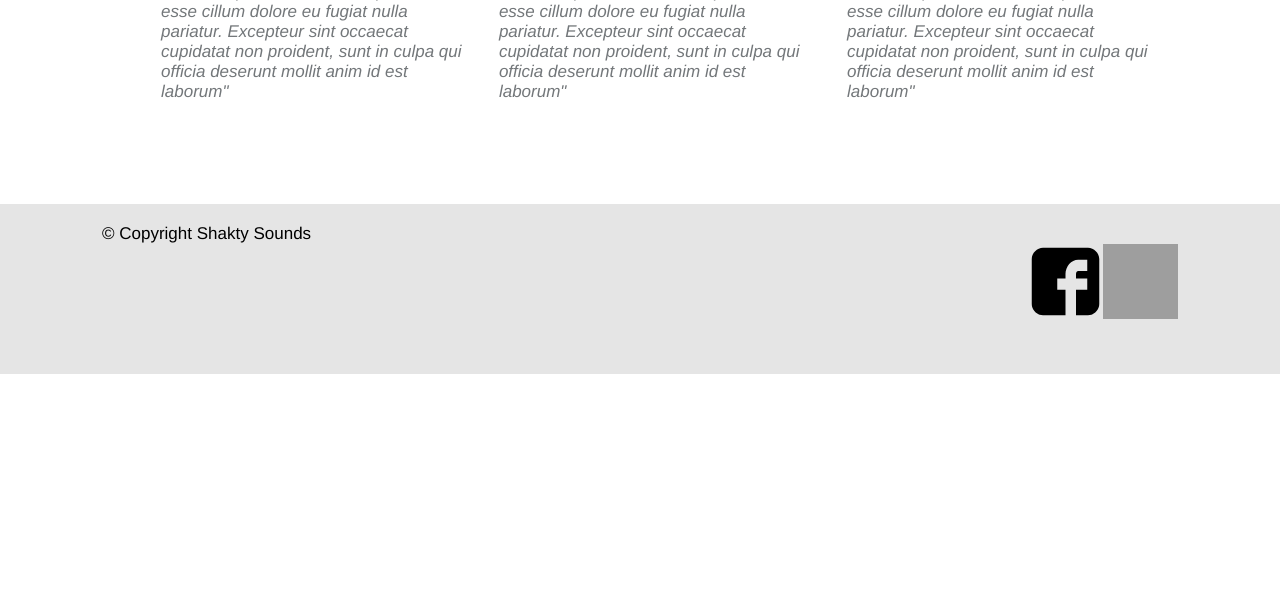
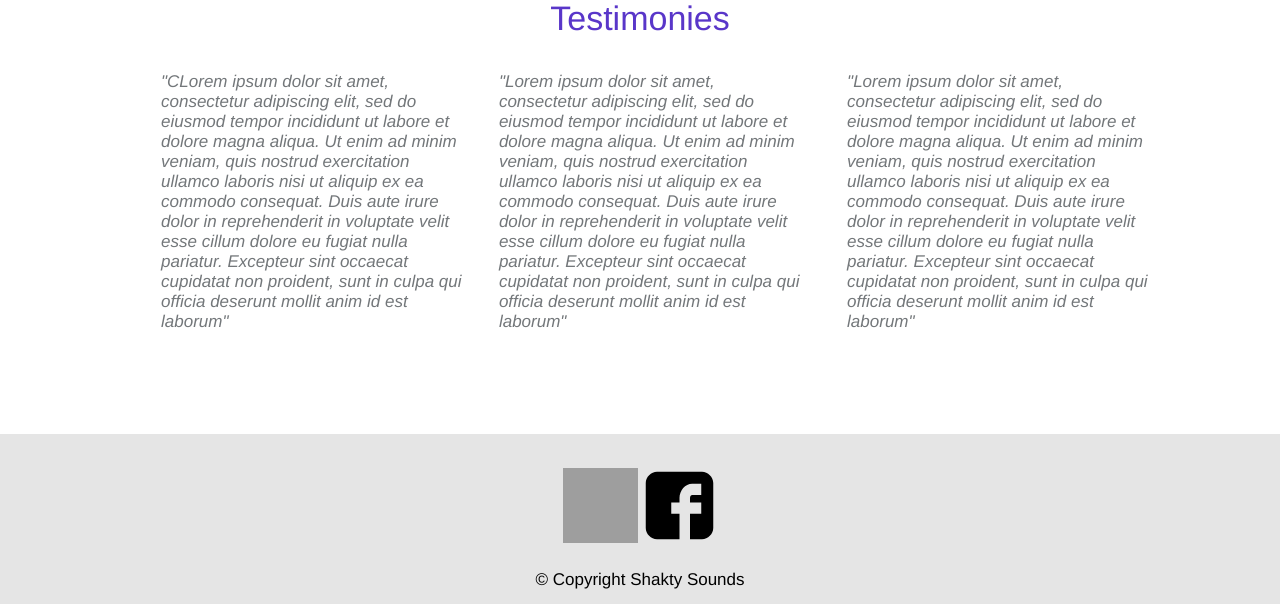
Before and after one commit to NickLiffen/sound-healing, a PHP site: page / in a window 1280 px wide. Shown: the part 1719-2323 px from the top of the page. Before the commit the page ends 2093 px from the top, so only its background shows below. Run offline with PHP 8.4, Linux system fonts and the light colour scheme; some libraries are stand-ins or nearby versions; grey boxes are pictures that could not be loaded.

Commit message:
further changes to the home page

```diff
--- a/css/style.css
+++ b/css/style.css
@@ -45,13 +45,10 @@ a:hover {
   border-radius: 150px;
   -webkit-border-radius: 150px;
   -moz-border-radius: 150px;
-  background: url(http://lorempixel.com/300/300/people/10/) no-repeat;
-  box-shadow: 0 0 8px rgba(0, 0, 0, .8);
-  -webkit-box-shadow: 0 0 8px rgba(0, 0, 0, .8);
-  -moz-box-shadow: 0 0 8px rgba(0, 0, 0, .8);
+  background: url(http://placemi.com/400x400) no-repeat;
   margin-left: 30px;
   float: left;
-  -webkit-filter: brightness(1.0) drop-shadow(5px 5px 5px grey) grayscale(0.2);
+  -webkit-filter: brightness(1.0) grayscale(0.2);
   position: absolute;
   }
 
@@ -63,13 +60,10 @@ a:hover {
   border-radius: 150px;
   -webkit-border-radius: 150px;
   -moz-border-radius: 150px;
-  background: url(http://lorempixel.com/400/400/people/9) no-repeat;
-  box-shadow: 0 0 8px rgba(0, 0, 0, .8);
-  -webkit-box-shadow: 0 0 8px rgba(0, 0, 0, .8);
-  -moz-box-shadow: 0 0 8px rgba(0, 0, 0, .8);
+  background: url(http://placemi.com/400x400) no-repeat;
   margin-right: 30px;
   float: right;
-  -webkit-filter: brightness(1.0) drop-shadow(5px 5px 5px grey) grayscale(0.2);
+  -webkit-filter: brightness(1.0) grayscale(0.2);
   }
 
 
@@ -120,7 +114,7 @@ a:hover {
 
 #banner {
   width: 100%;
-  max-height:100%;
+  height:550px;
   background: url(../img/banner.jpg);
 
 
@@ -404,14 +398,28 @@ header {
 
 .footerBox
 {
-  margin:6em 6em 6em 6em;
+  text-align: center;
+  margin:6em 6em 0em 6em;
 }
 
-#twitterImage, #facebookImage
+#copyFooter
 {
-  margin:auto;
-  float:right;
+  width:100%;
+  margin:0 auto;
+  height:3em;
+  padding:1em;
 }
+
+#socialFooter
+{
+  width:100%;
+  margin: 0 auto;
+  height:7em;
+  padding:2em;
+}
+
+
+
 /* END OF FOOTER STYLES */
 
 #errorPageNotFound{
--- a/inc/footer.php
+++ b/inc/footer.php
@@ -5,12 +5,17 @@
 </div>
       </body>
     <footer class = "site-footer">
+        <div id = "footerContainer">
     	<div class ="footerBox">
-    		 <div class='paddingBottom'></div>
-    		 <p> &#169; Copyright Shakty Sounds</p>
+    		  <div id = "socialFooter">
     		<a href="http://www.twitter.com/"><img src="img/twitter12.svg" width="75" height="75" alt="Link to Twitter" id='twitterImage' align="middle"></a>
     		<a href="http://www.facebook.com/"><img src="img/facebook29.svg" width="75" height="75" alt="Link the Facebook" id='facebookImage' align="middle"></a>
+            </div>
+            <div id ="copyFooter">
+                <p> &#169; Copyright Shakty Sounds</p>
+            </div>
 
     </div>
+</div>
   </footer>
 </html>
```
